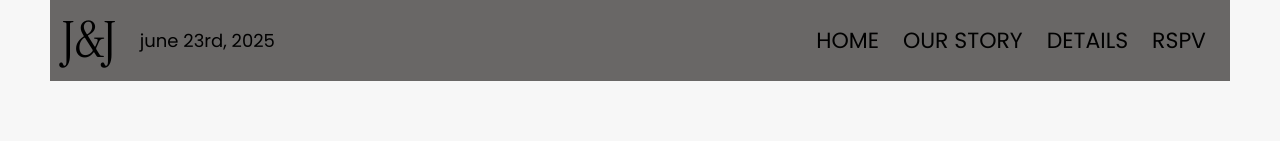
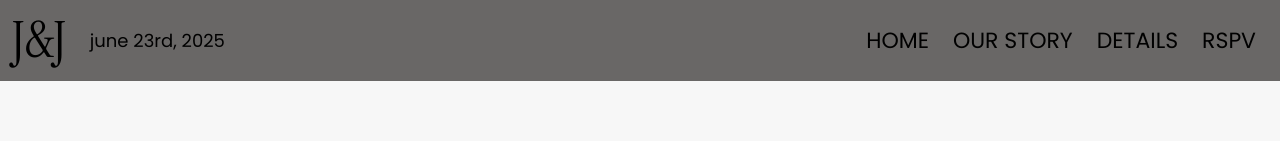
Before and after one commit to IgorMMichels/J-J, a Vue app: page / in a window 1280 px wide. Shown: the top 141 px of the page. Built offline with nearby package versions, Linux system fonts and the light colour scheme; a web font is replaced by a local one.

Commit message:
Início Cards

```diff
--- a/src/App.vue
+++ b/src/App.vue
@@ -13,5 +13,4 @@
 </template>
 
 <style scoped>
-
 </style>
--- /dev/null
+++ b/src/components/CardsApp.vue
@@ -0,0 +1,19 @@
+<script setup>
+
+</script>
+
+<template>
+  <main>
+    <section class="cards">
+      <ul>
+        <li>
+
+        </li>
+      </ul>
+    </section>
+  </main>
+</template>
+
+<style scoped>
+
+</style>
--- a/src/components/HeaderApp.vue
+++ b/src/components/HeaderApp.vue
@@ -21,9 +21,10 @@
 </template>
 
 <style scoped>
+
 header {
-    background-color: #696766;
-  margin: 0px 50px;
+  background-color: #696766;
+
 }
 nav {
   display: flex;
```
Also changed, not shown: 1 other file (tests, documents, lock files or other folders).
